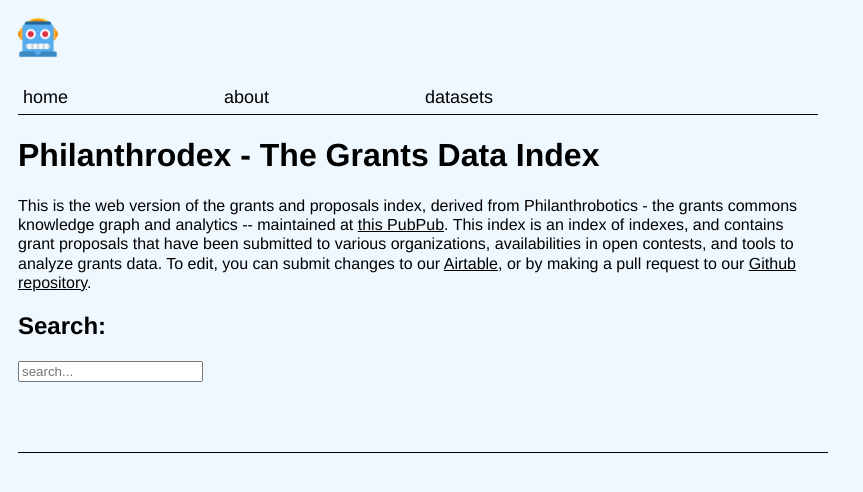
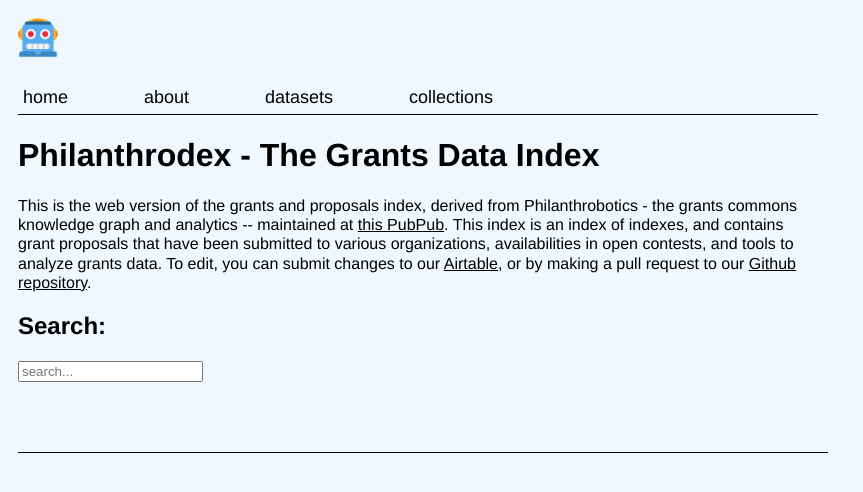
Before and after one commit to scientistkev/philanthrobotics-grants-index, a Jekyll site: the page built from app/index.html, in a window 1280 px wide. Shown: the top 492 px of the page, without its empty margins (0-863 px from the left). Built offline with Jekyll 4.4.1, drawn with Linux system fonts in a browser that asks for light colours; nearby versions of some CDN libraries.

Commit message:
adds collections

```diff
--- a/app/_includes/nav.html
+++ b/app/_includes/nav.html
@@ -3,5 +3,6 @@
 		<a href="/">home</a>
 		<a href="/about">about</a>
 		<a href="/entries">datasets</a>
+		<a href="/collections">collections</a>
 	</div>
 </div>
```
